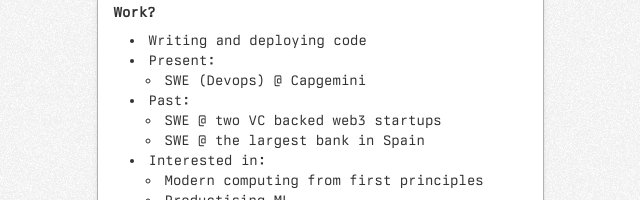
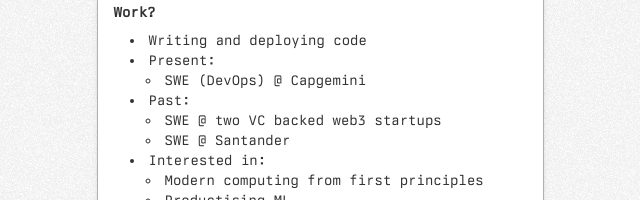
Before and after one commit to davidmeadejr/personal-website, a Next.js app: page / in a window 1280 px wide. Shown: the part 175-375 px from the top of the page, without its empty margins (320-960 px from the left). Built offline with nearby package versions, Linux system fonts and the light colour scheme.

Commit message:
Updated page

```diff
--- a/app/page.tsx
+++ b/app/page.tsx
@@ -18,14 +18,14 @@ const Home = () => {
           <li>Writing and deploying code</li>
           <li>Present:
             <ul className="list-inside list-disc ml-4">
-              <li className="list-[circle]">SWE (Devops) @ Capgemini</li>
+              <li className="list-[circle]">SWE (DevOps) @ Capgemini</li>
             </ul>
           </li>
           <li>
             Past:
             <ul className="list-inside list-disc ml-4">
               <li className="list-[circle]">SWE @ two VC backed web3 startups</li>
-              <li className="list-[circle]">SWE @ the largest bank in Spain</li>
+              <li className="list-[circle]">SWE @ Santander</li>
             </ul>
           </li>
           <li>Interested in:
```
